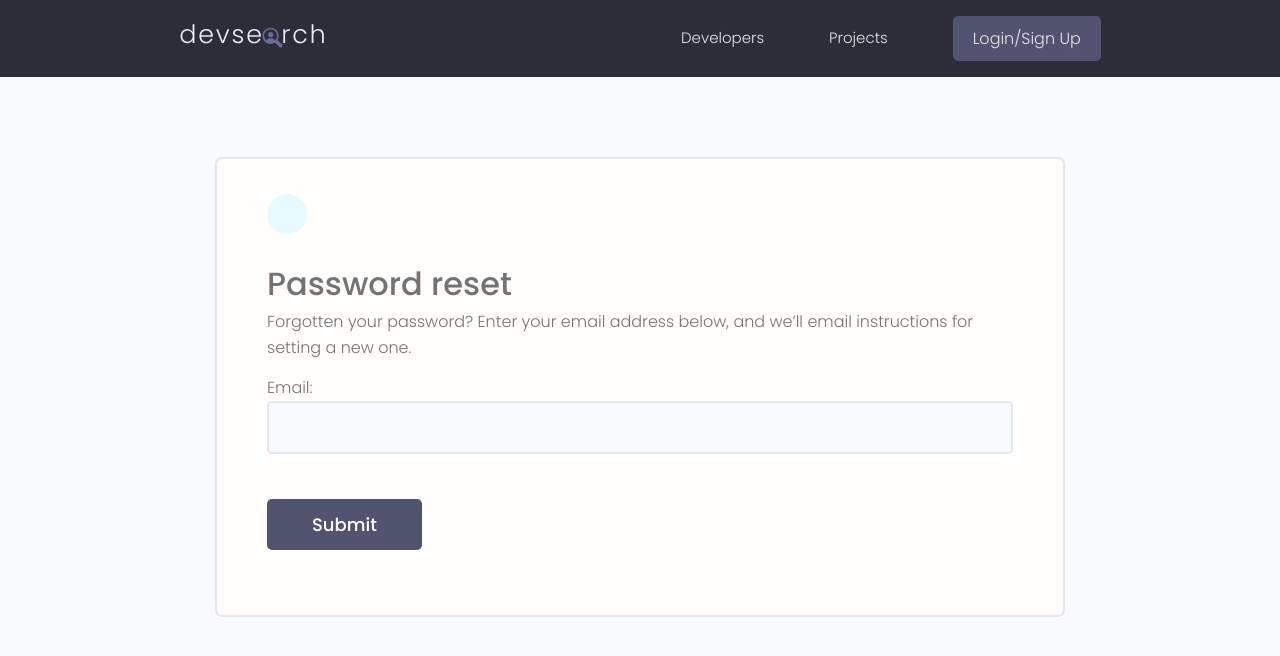
After one commit to sudiptoshahin/searchdev, a Django app: page /rest_password/ in a window 1280 px wide. The commit adds this page. Shown: the top 656 px of the page. Run offline with Django 4.2, Linux system fonts and the light colour scheme; some libraries are stand-ins or nearby versions.

Commit message:
send greeting email to user and password reset

```diff
--- a/myproject/myproject/urls.py
+++ b/myproject/myproject/urls.py
@@ -5,12 +5,21 @@ from django.urls import path, include
 from django.conf import settings
 from django.conf.urls.static import static
 
+from django.contrib.auth import views as auth_views
+
 urlpatterns = [
     path('admin/', admin.site.urls),
     # projects
     path('projects/', include('projects.urls')),
     # users
     path('', include('users.urls')),
+
+    # reset user password
+    path('rest_password/', auth_views.PasswordResetView.as_view(template_name='users/reset_password.html'), name='reset_password'),
+    path('reset_password_sent/', auth_views.PasswordResetDoneView.as_view(template_name='users/reset_password_sent.html'), name='password_reset_done'),
+    path('reset/<uidb64>/<token>/', auth_views.PasswordResetConfirmView.as_view(template_name='users/reset.html'), name='password_reset_confirm'),
+    path('reset_password_complete/', auth_views.PasswordResetCompleteView.as_view(template_name='users/reset_password_complete.html'), name='password_reset_complete'),
+
 ]
 
 urlpatterns += static(settings.MEDIA_URL, document_root=settings.MEDIA_ROOT)
--- a/myproject/users/templates/users/login_register.html
+++ b/myproject/users/templates/users/login_register.html
@@ -84,7 +84,7 @@
         </div>
         <div class="auth__actions">
           <input class="btn btn--sub btn--lg" type="submit" value="Log In" />
-          <a href="forgetpassword.html">Forget Password?</a>
+          <a href="{% url 'reset_password' %}">Forget Password?</a>
         </div>
       </form>
       <div class="auth__alternative">
--- /dev/null
+++ b/myproject/users/templates/users/reset_password.html
@@ -0,0 +1,53 @@
+
+{% extends 'main.html' %}
+
+{% block content %}
+
+<style>
+    input[type='text'],
+    input[type='email'],
+    input[type='password']{
+    min-width: 24rem;
+    width: 100%;
+    padding: 1.2rem 1.5rem;
+    border-radius: 0.5rem;
+    border: 2px solid var(--color-light);
+    transition: all 0.3s ease-in-out;
+    background-color: var(--color-bg);
+    }
+
+    input[type='text']:focus,
+    input[type='email']:focus,
+    input[type='password']:focus,
+    input[type='text']:active,
+    input[type='email']:active,
+    input[type='password']:active{
+    outline: none;
+    border: 2px solid var(--color-main);
+    }
+
+</style>
+
+<main class="formPage my-xl">
+    <div class="content-box">
+        <div class="formWrapper">
+            <a class="backButton" href="#"><i class="im im-angle-left"></i></a>
+            <br>
+            <h3>Password reset</h3>
+            <p>Forgotten your password? Enter your email address below, and we’ll email instructions for setting a new one.</p>
+
+            <form class="form" method="POST">
+                {% csrf_token %}
+
+                <div class="form__field">
+                    <!-- <label for="formInput#text">{{ form.label }}</label> -->
+                    {{ form.as_p }}
+                </div>
+
+                <input class="btn btn--sub btn--lg  my-md" type="submit" value="Submit" />
+            </form>
+        </div>
+    </div>
+</main>
+
+{% endblock %}
--- a/myproject/users/views.py
+++ b/myproject/users/views.py
@@ -216,8 +216,7 @@ def inbox(request):
 
 @login_required(login_url='login')
 def viewMessage(request, pk):
-    profile = request.user.profile
-    message = profile.messages.get(id=pk)
+    profile = request.user.profileessage = profile.messages.get(id=pk)
 
     # unread them
     if message.is_read == False:
```
Also changed, not shown: myproject/myproject/settings.py (+8 -0 lines), myproject/users/signals.py (+14 -0 lines), myproject/users/templates/users/reset.html (added, +53 -0 lines), myproject/users/templates/users/reset_password_complete.html (added, +45 -0 lines), myproject/users/templates/users/reset_password_sent.html (added, +43 -0 lines), myproject/mydb.sqlite3.
